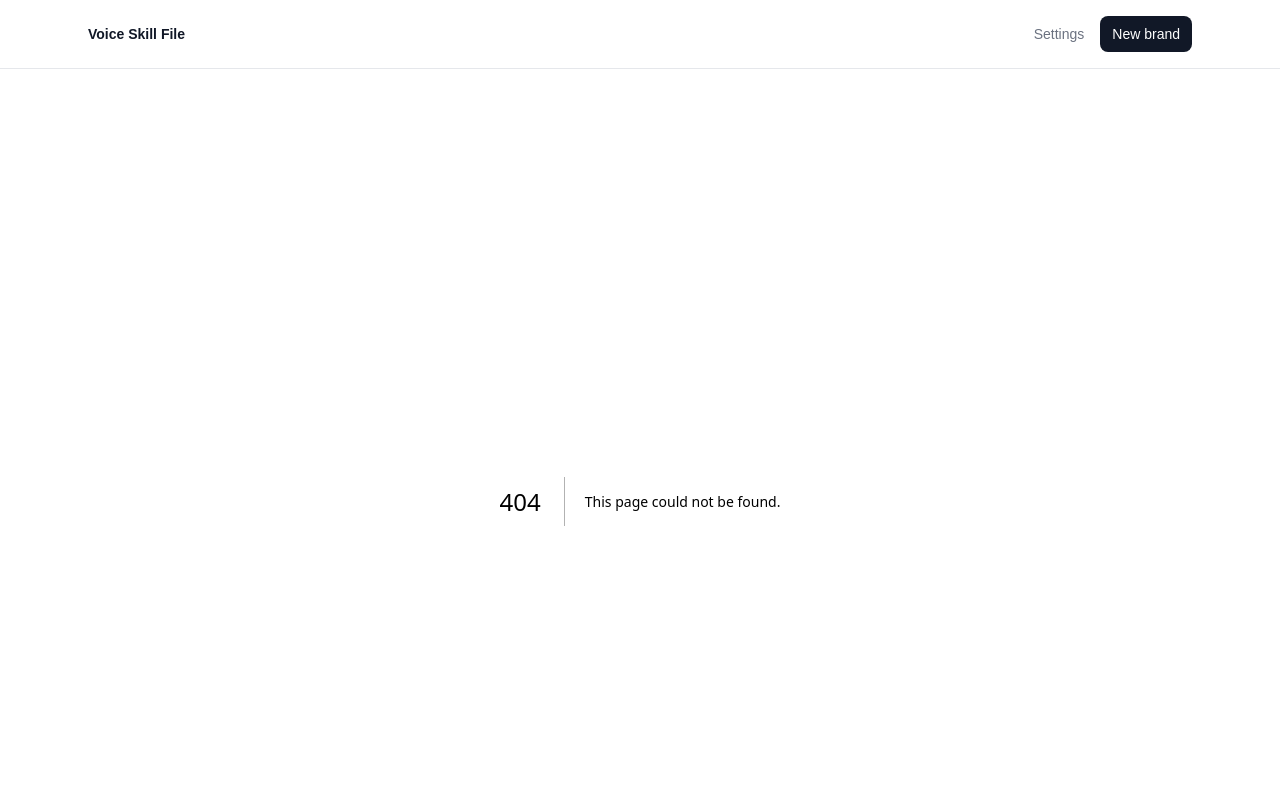
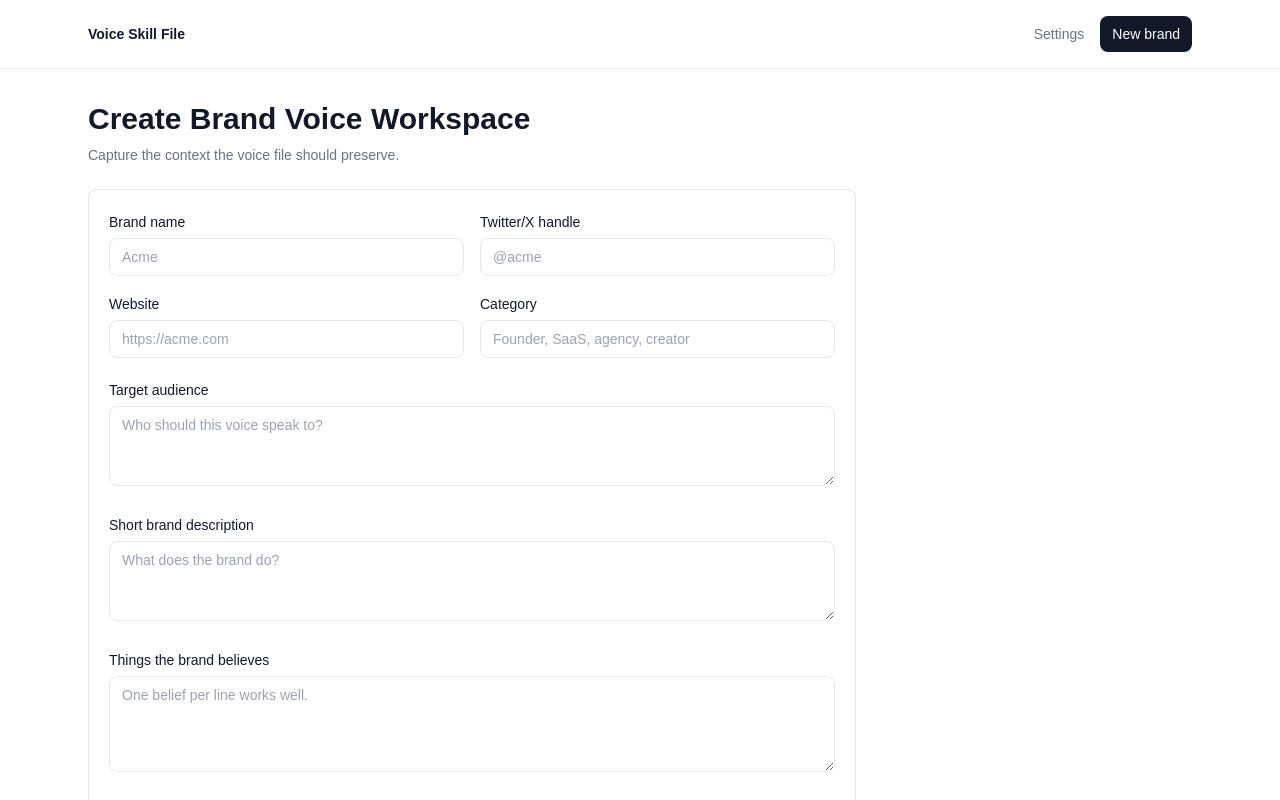
Before and after one commit to afk1997/voice-skill-file-twitter-x, a Next.js app: page /brands/new in a window 1280 px wide. Before the commit this address had no page. Shown: the top 800 px of the page. Built offline with nearby package versions, Linux system fonts and the light colour scheme.

Commit message:
feat: add brand workspace UI

```diff
--- /dev/null
+++ b/app/brands/[brandId]/page.tsx
@@ -0,0 +1,96 @@
+import Link from "next/link";
+import { notFound } from "next/navigation";
+import { prisma } from "@/lib/db";
+import { parseJsonField } from "@/lib/request";
+import type { VoiceSkillFile } from "@/lib/types";
+
+export const dynamic = "force-dynamic";
+
+export default async function BrandDashboardPage({ params }: { params: Promise<{ brandId: string }> }) {
+  const { brandId } = await params;
+  const brand = await prisma.brand.findUnique({
+    where: { id: brandId },
+    include: {
+      uploads: { orderBy: { createdAt: "desc" }, take: 1 },
+      voiceReports: { orderBy: { createdAt: "desc" }, take: 1 },
+      skillFiles: { orderBy: { createdAt: "desc" }, take: 1 },
+    },
+  });
+
+  if (!brand) notFound();
+
+  const usefulSamples = await prisma.contentSample.count({ where: { brandId, usedForVoice: true } });
+  const latestSkill = brand.skillFiles[0];
+  const skillJson = latestSkill ? parseJsonField<VoiceSkillFile | null>(latestSkill.skillJson, null) : null;
+  const actions = [
+    { href: `/brands/${brand.id}/upload`, label: "Upload Content" },
+    { href: `/brands/${brand.id}/voice-report`, label: "Analyze Voice" },
+    { href: `/brands/${brand.id}/skill-file`, label: "View Skill File" },
+    { href: `/brands/${brand.id}/studio`, label: "Open Tweet Studio" },
+  ];
+
+  return (
+    <div className="space-y-8">
+      <div className="flex flex-col justify-between gap-4 border-b border-line pb-6 md:flex-row md:items-start">
+        <div>
+          <p className="text-sm font-medium text-accent">{brand.twitterHandle || brand.category || "Brand workspace"}</p>
+          <h1 className="mt-2 text-3xl font-semibold text-ink">{brand.name}</h1>
+          <p className="mt-3 max-w-3xl text-sm leading-6 text-muted">{brand.description || "Upload past writing to build a reusable Voice Skill File."}</p>
+        </div>
+        <Link href="/" className="text-sm text-muted hover:text-ink">
+          Back to workspaces
+        </Link>
+      </div>
+
+      <section className="grid gap-3 md:grid-cols-4">
+        <div className="rounded-ui border border-line bg-white p-4">
+          <p className="text-xs uppercase text-muted">Useful samples</p>
+          <p className="mt-2 text-2xl font-semibold text-ink">{usefulSamples}</p>
+        </div>
+        <div className="rounded-ui border border-line bg-white p-4">
+          <p className="text-xs uppercase text-muted">Latest upload</p>
+          <p className="mt-2 text-sm font-medium text-ink">{brand.uploads[0]?.status || "None"}</p>
+        </div>
+        <div className="rounded-ui border border-line bg-white p-4">
+          <p className="text-xs uppercase text-muted">Voice report</p>
+          <p className="mt-2 text-sm font-medium text-ink">{brand.voiceReports[0] ? "Created" : "Not created"}</p>
+        </div>
+        <div className="rounded-ui border border-line bg-white p-4">
+          <p className="text-xs uppercase text-muted">Skill file</p>
+          <p className="mt-2 text-sm font-medium text-ink">{skillJson?.version || latestSkill?.version || "Not created"}</p>
+        </div>
+      </section>
+
+      <section>
+        <h2 className="text-xl font-semibold text-ink">Next actions</h2>
+        <div className="mt-4 grid gap-3 md:grid-cols-4">
+          {actions.map((action) => (
+            <Link key={action.href} href={action.href} className="rounded-ui border border-line bg-white p-4 text-sm font-medium text-ink hover:border-ink">
+              {action.label}
+            </Link>
+          ))}
+        </div>
+      </section>
+
+      <section className="grid gap-4 md:grid-cols-2">
+        <div className="rounded-ui border border-line bg-panel p-4">
+          <h2 className="font-semibold text-ink">Brand context</h2>
+          <dl className="mt-3 space-y-3 text-sm">
+            <div>
+              <dt className="font-medium text-ink">Audience</dt>
+              <dd className="text-muted">{brand.audience || "Not set"}</dd>
+            </div>
+            <div>
+              <dt className="font-medium text-ink">Beliefs</dt>
+              <dd className="whitespace-pre-wrap text-muted">{brand.beliefs || "Not set"}</dd>
+            </div>
+          </dl>
+        </div>
+        <div className="rounded-ui border border-line bg-panel p-4">
+          <h2 className="font-semibold text-ink">Avoid sounding like</h2>
+          <p className="mt-3 whitespace-pre-wrap text-sm leading-6 text-muted">{brand.avoidSoundingLike || "Not set"}</p>
+        </div>
+      </section>
+    </div>
+  );
+}
--- /dev/null
+++ b/app/brands/new/page.tsx
@@ -0,0 +1,13 @@
+import { BrandForm } from "@/components/brands/BrandForm";
+
+export default function NewBrandPage() {
+  return (
+    <div className="max-w-3xl space-y-6">
+      <div>
+        <h1 className="text-3xl font-semibold text-ink">Create Brand Voice Workspace</h1>
+        <p className="mt-2 text-sm text-muted">Capture the context the voice file should preserve.</p>
+      </div>
+      <BrandForm />
+    </div>
+  );
+}
--- a/app/page.tsx
+++ b/app/page.tsx
@@ -1,6 +1,17 @@
 import Link from "next/link";
+import { prisma } from "@/lib/db";
 
-export default function HomePage() {
+export const dynamic = "force-dynamic";
+
+export default async function HomePage() {
+  const brands = await prisma.brand.findMany({
+    orderBy: { updatedAt: "desc" },
+    include: {
+      _count: { select: { contentSamples: true, skillFiles: true } },
+      skillFiles: { orderBy: { createdAt: "desc" }, take: 1 },
+    },
+  });
+
   return (
     <div className="space-y-8">
       <section className="border-b border-line pb-8">
@@ -17,7 +28,26 @@ export default function HomePage() {
       </section>
       <section>
         <h2 className="text-xl font-semibold text-ink">Brand workspaces</h2>
-        <p className="mt-2 text-sm text-muted">Workspaces will appear here after the database is wired.</p>
+        {brands.length === 0 ? (
+          <p className="mt-2 text-sm text-muted">No workspaces yet. Create one to start building a Voice Skill File.</p>
+        ) : (
+          <div className="mt-4 grid gap-3 md:grid-cols-2">
+            {brands.map((brand) => (
+              <Link key={brand.id} href={`/brands/${brand.id}`} className="rounded-ui border border-line bg-white p-4 hover:border-ink">
+                <div className="flex items-start justify-between gap-3">
+                  <div>
+                    <h3 className="font-semibold text-ink">{brand.name}</h3>
+                    <p className="mt-1 text-sm text-muted">{brand.twitterHandle || brand.category || "Brand voice workspace"}</p>
+                  </div>
+                  <span className="rounded-ui bg-panel px-2 py-1 text-xs text-muted">{brand.skillFiles[0]?.version || "No skill file"}</span>
+                </div>
+                <p className="mt-3 text-sm text-muted">
+                  {brand._count.contentSamples} samples stored · {brand._count.skillFiles} skill versions
+                </p>
+              </Link>
+            ))}
+          </div>
+        )}
       </section>
     </div>
   );
--- /dev/null
+++ b/components/brands/BrandForm.tsx
@@ -0,0 +1,81 @@
+"use client";
+
+import { useRouter } from "next/navigation";
+import { useState } from "react";
+
+const fields = [
+  { name: "name", label: "Brand name", required: true, placeholder: "Acme" },
+  { name: "twitterHandle", label: "Twitter/X handle", required: false, placeholder: "@acme" },
+  { name: "website", label: "Website", required: false, placeholder: "https://acme.com" },
+  { name: "category", label: "Category", required: false, placeholder: "Founder, SaaS, agency, creator" },
+] as const;
+
+export function BrandForm() {
+  const router = useRouter();
+  const [loading, setLoading] = useState(false);
+  const [error, setError] = useState("");
+
+  async function onSubmit(event: React.FormEvent<HTMLFormElement>) {
+    event.preventDefault();
+    setError("");
+    setLoading(true);
+    const formData = new FormData(event.currentTarget);
+    const payload = Object.fromEntries(formData.entries());
+    const response = await fetch("/api/brands", {
+      method: "POST",
+      headers: { "content-type": "application/json" },
+      body: JSON.stringify(payload),
+    });
+    const json = await response.json();
+    setLoading(false);
+    if (!response.ok) {
+      setError(json.error || "Could not create brand.");
+      return;
+    }
+    router.push(`/brands/${json.brand.id}`);
+  }
+
+  return (
+    <form onSubmit={onSubmit} className="space-y-5 rounded-ui border border-line bg-white p-5">
+      <div className="grid gap-4 md:grid-cols-2">
+        {fields.map((field) => (
+          <label key={field.name} className="space-y-1">
+            <span className="text-sm font-medium text-ink">{field.label}</span>
+            <input
+              name={field.name}
+              required={field.required}
+              className="w-full rounded-ui border border-line px-3 py-2 text-sm"
+              placeholder={field.placeholder}
+            />
+          </label>
+        ))}
+      </div>
+
+      <label className="block space-y-1">
+        <span className="text-sm font-medium text-ink">Target audience</span>
+        <textarea name="audience" className="min-h-20 w-full rounded-ui border border-line px-3 py-2 text-sm" placeholder="Who should this voice speak to?" />
+      </label>
+
+      <label className="block space-y-1">
+        <span className="text-sm font-medium text-ink">Short brand description</span>
+        <textarea name="description" className="min-h-20 w-full rounded-ui border border-line px-3 py-2 text-sm" placeholder="What does the brand do?" />
+      </label>
+
+      <label className="block space-y-1">
+        <span className="text-sm font-medium text-ink">Things the brand believes</span>
+        <textarea name="beliefs" className="min-h-24 w-full rounded-ui border border-line px-3 py-2 text-sm" placeholder="One belief per line works well." />
+      </label>
+
+      <label className="block space-y-1">
+        <span className="text-sm font-medium text-ink">Things the brand should avoid sounding like</span>
+        <textarea name="avoidSoundingLike" className="min-h-24 w-full rounded-ui border border-line px-3 py-2 text-sm" placeholder="Corporate, hype-heavy, vague, too polished..." />
+      </label>
+
+      {error ? <p className="text-sm text-weak">{error}</p> : null}
+
+      <button type="submit" disabled={loading} className="rounded-ui bg-ink px-4 py-2 text-sm font-medium text-white disabled:opacity-60">
+        {loading ? "Creating..." : "Create workspace"}
+      </button>
+    </form>
+  );
+}
```
